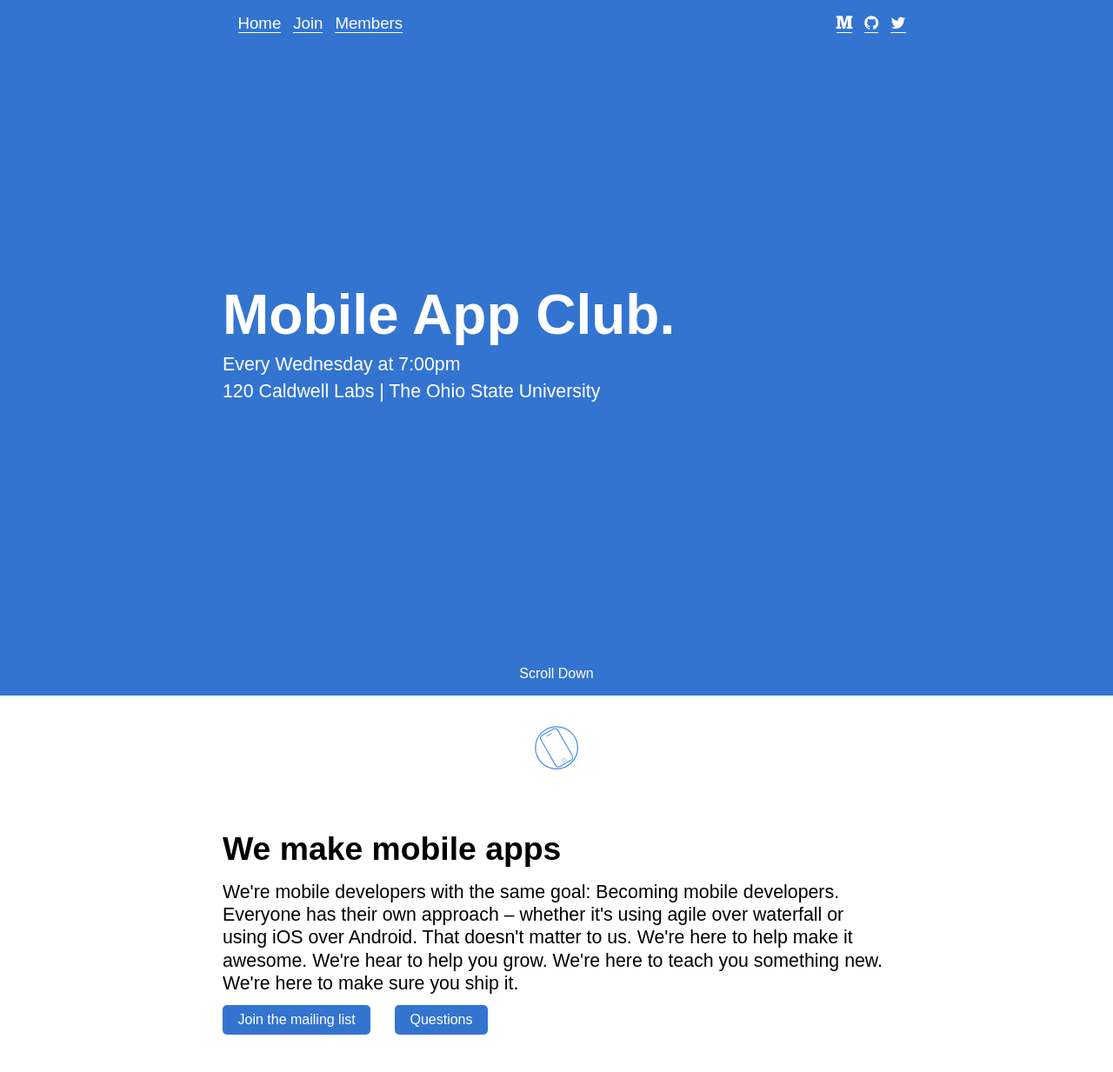
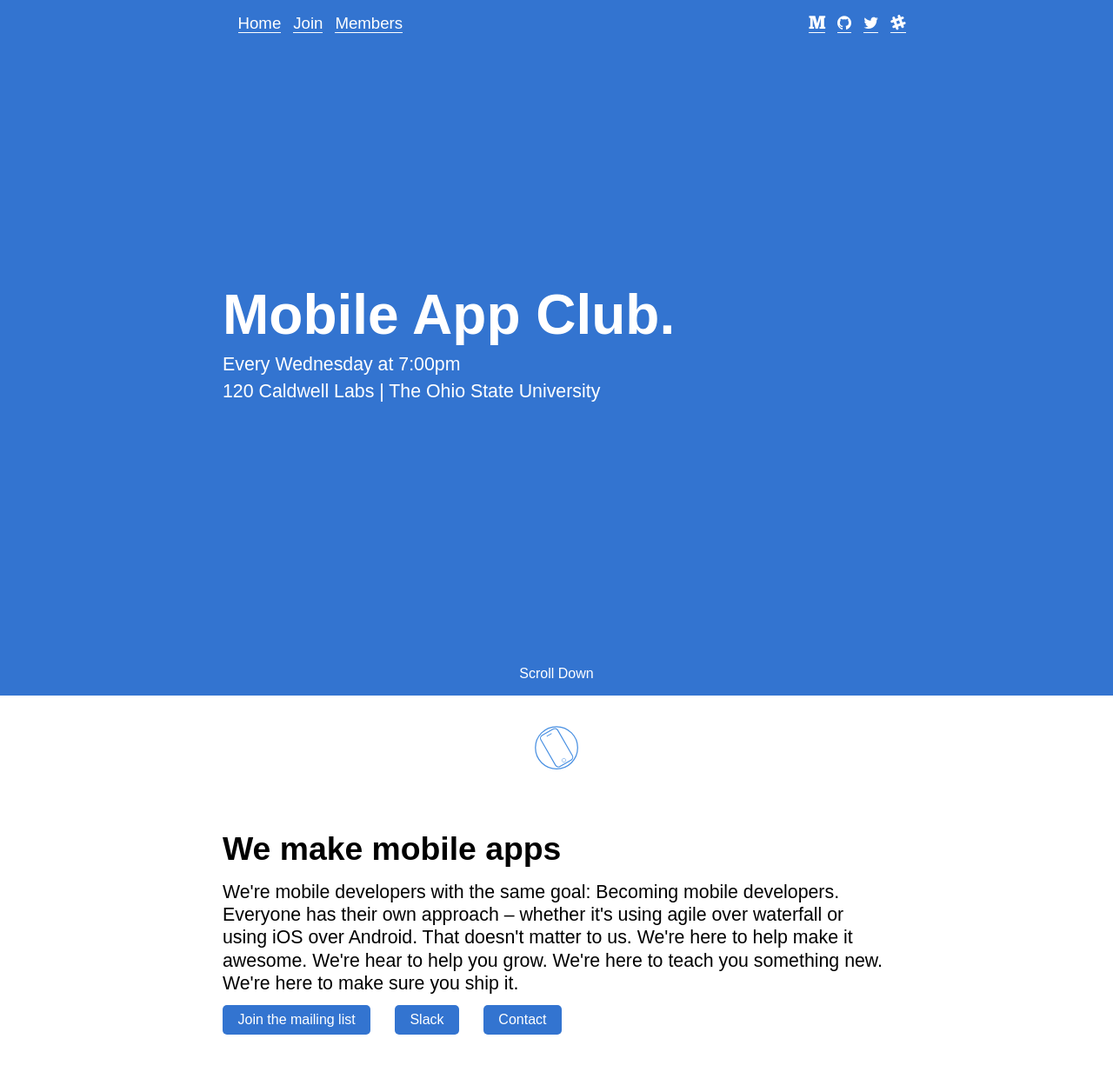
Before and after one commit to OSUMobileAppClub/OSUMobileAppClub.github.io, a website: page index.html in a window 1280 px wide. Shown: the top 1233 px of the page at 87% size. Drawn offline with Linux system fonts and the light colour scheme.

Commit message:
Added links to slack

```diff
--- a/index.html
+++ b/index.html
@@ -27,6 +27,7 @@
 					<li><a href="https://medium.com/@mobileapposu"><i class="fa fa-medium"></i></a></li>
 					<li><a href="https://github.com/mobileapposu"><i class="fa fa-github"></i></a></li>
 					<li><a href="https://twitter.com/mobileapposu"><i class="fa fa-twitter"></i></a></li>
+					<li><a href="https://mobileapposu.slack.com/signup"><i class="fa fa-slack"></i></a></li>
 				</ul>
 			</div>
 		</div>
@@ -50,7 +51,8 @@
 				<p>We're mobile developers with the same goal: Becoming mobile developers. Everyone has their own approach – whether it's using agile over waterfall or using iOS over Android. That doesn't matter to us. We're here to help make it awesome. We're hear to help you grow. We're here to teach you something new. We're here to make sure you ship it.
 				</p>
 				<a class="button" href="http://eepurl.com/bbi6zD">Join the mailing list</a>
-				<a class="button" href="mailto:mobileapposu@gmail.com">Questions</a>
+				<a class="button" href="https://mobileapposu.slack.com/signup">Slack</a>
+				<a class="button" href="mailto:mobileapposu@gmail.com">Contact</a>
 			</div>
 			<div>
 				<h2>Anyone can join</h2>
```
Also changed, not shown: members/members.html (+1 -0 lines).
